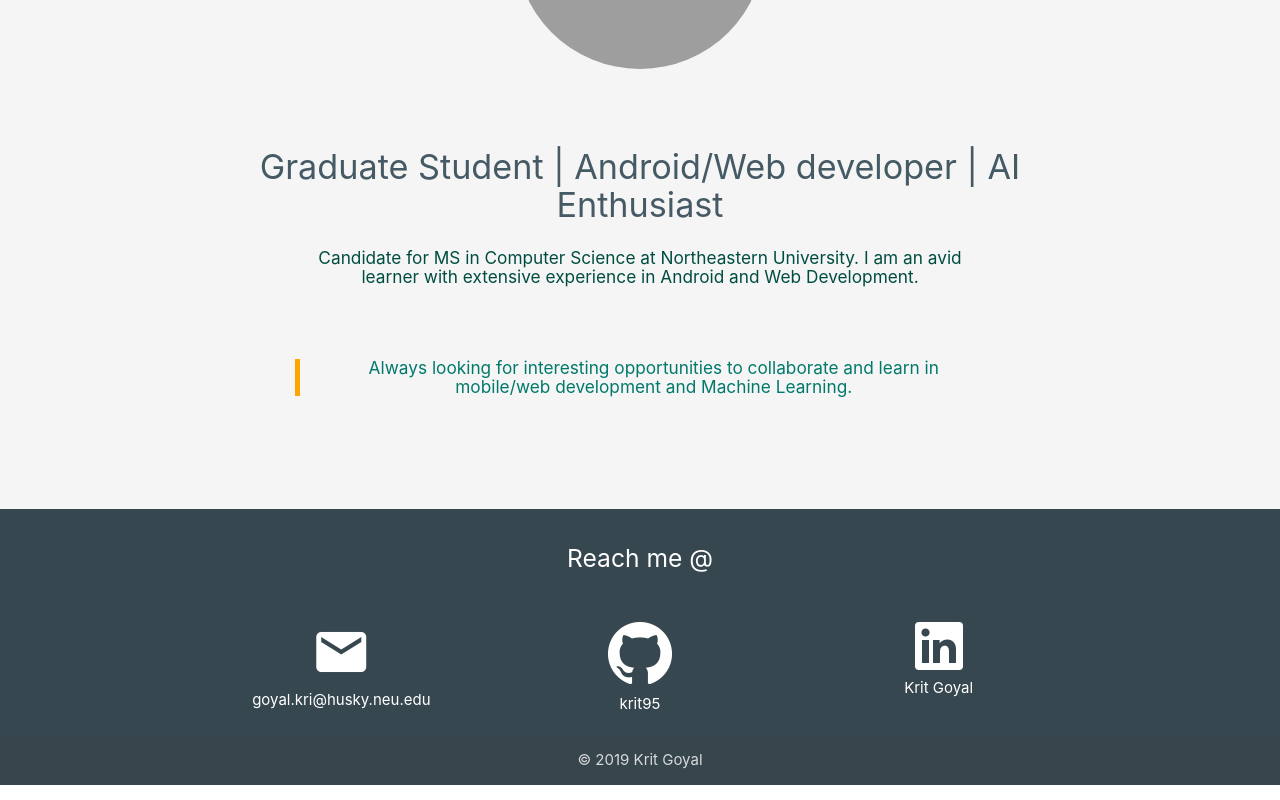
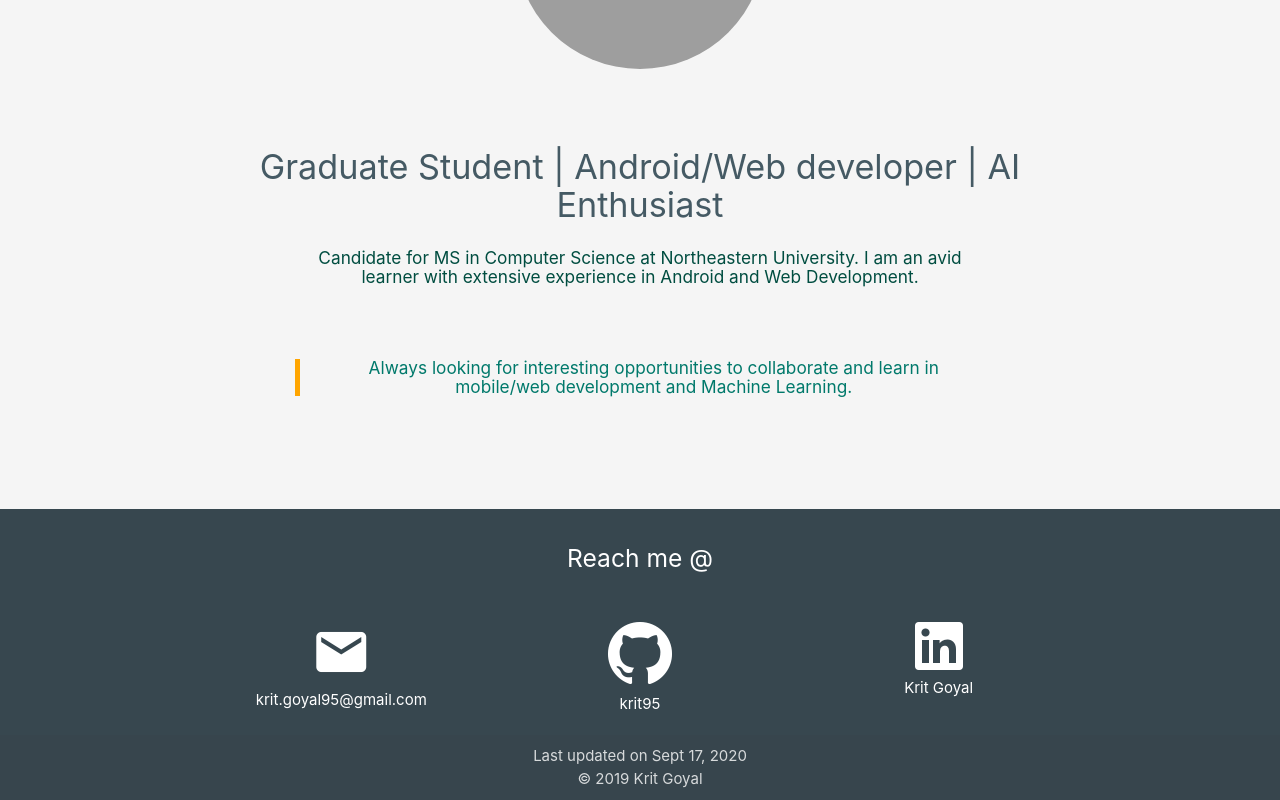
Before and after one commit to krit95/portfolio, a React (Create React App) app: page /#/ in a window 1280 px wide. Shown: the part 291-1091 px from the top of the page. Built offline with nearby package versions, Linux system fonts and the light colour scheme; grey boxes are pictures that could not be loaded.

Commit message:
Fix email, add last updated date

```diff
--- a/src/App.js
+++ b/src/App.js
@@ -3,7 +3,7 @@ import { HashRouter, Route, Switch} from 'react-router-dom';
 import About from './components/pages/About';
 import WorkAndEducation from './components/pages/WorkAndEducation';
 import Projects from './components/pages/Projects';
-import ProjectPage from './components/pages/ProjectPage';
+// import ProjectPage from './components/pages/ProjectPage';
 import Skills from './components/pages/Skills';
 import NotFound from './components/pages/NotFound';
 import Contact from './components/layout/Contact';
--- a/src/components/layout/Contact.js
+++ b/src/components/layout/Contact.js
@@ -11,8 +11,8 @@ class Contact extends Component {
                         <h5 className="white-text">Reach me @</h5>
                         <div className = "row center padding-40">
                             <div className="col l4 s12">
-                                <a href="mailto:goyal.kri@husky.neu.edu" target = "_blank" rel="noopener noreferrer"><i className="hoverable rounded-edges material-icons medium white-text">email</i></a>
-                                <br/><span className="white-text">goyal.kri@husky.neu.edu</span>
+                                <a href="mailto:krit.goyal95@gmail.com" target = "_blank" rel="noopener noreferrer"><i className="hoverable rounded-edges material-icons medium white-text">email</i></a>
+                                <br/><span className="white-text">krit.goyal95@gmail.com</span>
                             </div>
                             {/* <div className="col l6 s12">
                                 <a href="https://goo.gl/maps/BMQaCwwZGupQ6jGA6" rel="noopener noreferrer" target="_blank"><i className="hoverable rounded-edges material-icons medium white-text">location_on</i></a>
@@ -33,7 +33,8 @@ class Contact extends Component {
                 </div>
                 <div className="footer-copyright">
                     <div className="container center">
-                    © 2019 Krit Goyal
+                    Last updated on Sept 17, 2020
+                    <br/> © 2019 Krit Goyal
                     </div>
                 </div>
             </footer>
```
